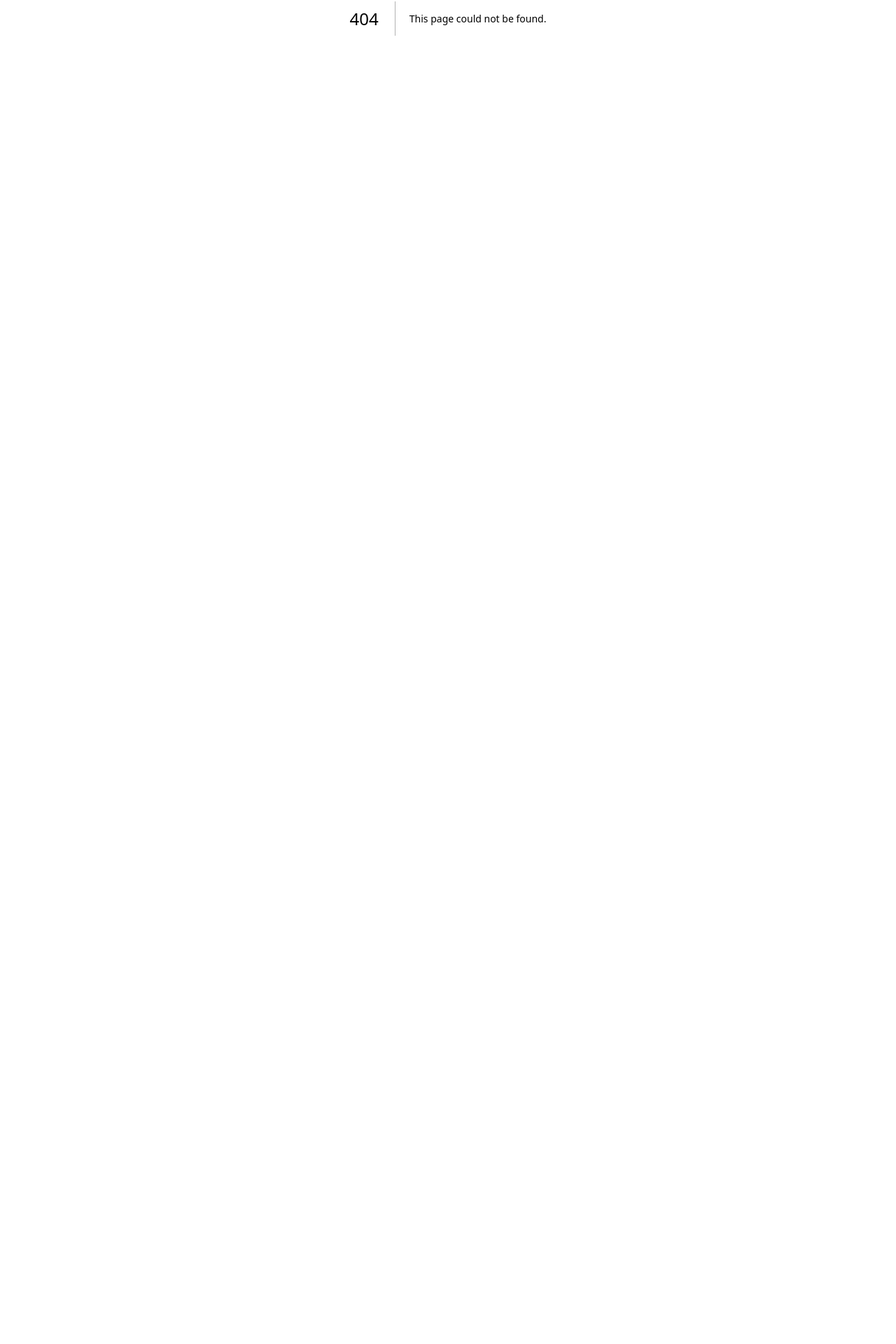
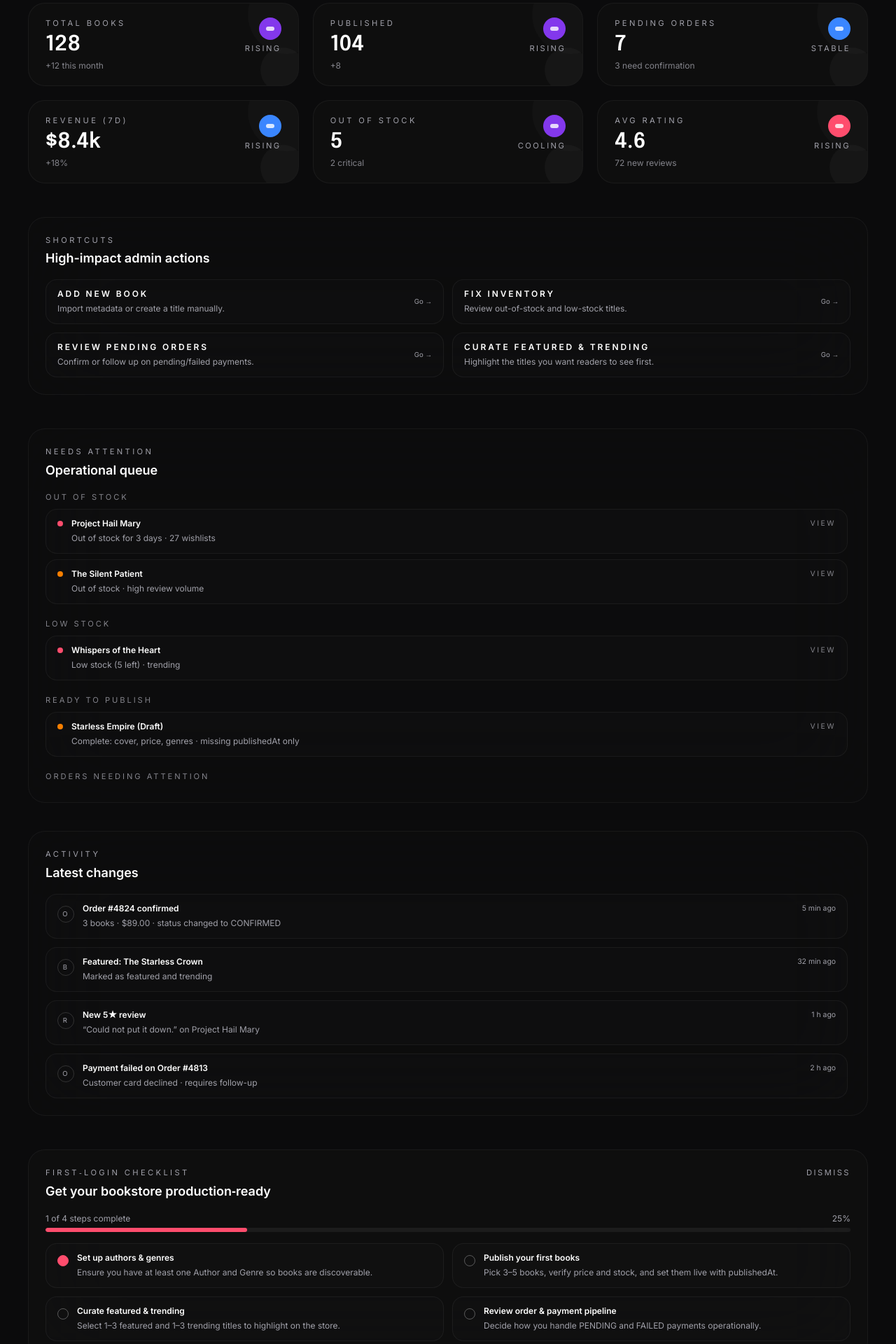
Before and after one commit to amitKhayargoli/Book-Ecommerce, a Next.js app in the folder frontend/: page /admin in a window 1280 px wide. Before the commit this address had no page. Shown: the part 374-2294 px from the top of the page at 70% size. Before the commit the page ends 800 px from the top, so only its background shows below. Built offline with nearby package versions, Linux system fonts and the light colour scheme.

Commit message:
implement admin dashboard and books management pages with mock data and type definitions

```diff
--- /dev/null
+++ b/frontend/src/app/admin/books/page.tsx
@@ -0,0 +1,34 @@
+import CustomCursor from "../../../components/CustomCursor";
+import Navbar from "../../../components/Navbar";
+import Footer from "../../../components/Footer";
+import { BooksCatalog } from "./ui/BooksCatalog";
+import booksData from "../../../data/books.json";
+
+export interface AdminBookItem {
+  id: string;
+  title: string;
+  author: string;
+  frontendGenres: string[];
+  appleBooksUrl?: string;
+  sourceCoverUrl?: string;
+  localCoverPath?: string;
+  sourceType?: string;
+  verified?: boolean;
+}
+
+export default function AdminBooksPage() {
+  const books = booksData as AdminBookItem[];
+
+  return (
+    <>
+      <CustomCursor />
+      <Navbar />
+      <main className="min-h-screen bg-background pt-24 pb-20">
+        <div className="max-w-[1400px] mx-auto px-6 md:px-10">
+          <BooksCatalog books={books} />
+        </div>
+      </main>
+      <Footer />
+    </>
+  );
+}
--- /dev/null
+++ b/frontend/src/app/admin/mockDashboardData.ts
@@ -0,0 +1,207 @@
+import { DashboardData } from "./types";
+
+export const mockDashboardData: DashboardData = {
+  kpis: [
+    {
+      id: "total-books",
+      label: "Total Books",
+      value: "128",
+      delta: "+12 this month",
+      trend: "up",
+      category: "catalog",
+    },
+    {
+      id: "published-books",
+      label: "Published",
+      value: "104",
+      delta: "+8",
+      trend: "up",
+      category: "catalog",
+    },
+    {
+      id: "pending-orders",
+      label: "Pending Orders",
+      value: "7",
+      delta: "3 need confirmation",
+      trend: "flat",
+      category: "orders",
+    },
+    {
+      id: "revenue-7d",
+      label: "Revenue (7d)",
+      value: "$8.4k",
+      delta: "+18%",
+      trend: "up",
+      category: "orders",
+    },
+    {
+      id: "out-of-stock",
+      label: "Out of Stock",
+      value: "5",
+      delta: "2 critical",
+      trend: "down",
+      category: "catalog",
+    },
+    {
+      id: "avg-rating",
+      label: "Avg Rating",
+      value: "4.6",
+      delta: "72 new reviews",
+      trend: "up",
+      category: "customers",
+    },
+  ],
+  tasks: {
+    outOfStockItems: [
+      {
+        id: "task-out-1",
+        title: "Project Hail Mary",
+        description: "Out of stock for 3 days · 27 wishlists",
+        type: "outOfStock",
+        severity: "high",
+        href: "/admin/books",
+      },
+      {
+        id: "task-out-2",
+        title: "The Silent Patient",
+        description: "Out of stock · high review volume",
+        type: "outOfStock",
+        severity: "medium",
+        href: "/admin/books",
+      },
+    ],
+    lowStockItems: [
+      {
+        id: "task-low-1",
+        title: "Whispers of the Heart",
+        description: "Low stock (5 left) · trending",
+        type: "lowStock",
+        severity: "high",
+        href: "/admin/books",
+      },
+    ],
+    draftPublishCandidates: [
+      {
+        id: "task-draft-1",
+        title: "Starless Empire (Draft)",
+        description: "Complete: cover, price, genres · missing publishedAt only",
+        type: "draftPublishCandidate",
+        severity: "medium",
+        href: "/admin/books",
+      },
+    ],
+    ordersNeedingAttention: [
+      {
+        id: "task-order-1",
+        title: "Order #4821",
+        description: "PENDING > 24h · payment PENDING",
+        type: "orderAttention",
+        severity: "high",
+        href: "/admin/orders",
+      },
+      {
+        id: "task-order-2",
+        title: "Order #4813",
+        description: "Payment FAILED · 2 items",
+        type: "orderAttention",
+        severity: "high",
+        href: "/admin/orders",
+      },
+    ],
+    catalogGaps: [
+      {
+        id: "task-gap-1",
+        title: "Untitled Sci‑Fi Anthology",
+        description: "Missing genres and preview images",
+        type: "catalogGap",
+        severity: "low",
+        href: "/admin/books",
+      },
+    ],
+  },
+  activity: {
+    recentEvents: [
+      {
+        id: "evt-1",
+        type: "order",
+        title: "Order #4824 confirmed",
+        description: "3 books · $89.00 · status changed to CONFIRMED",
+        timestamp: "5 min ago",
+      },
+      {
+        id: "evt-2",
+        type: "book",
+        title: "Featured: The Starless Crown",
+        description: "Marked as featured and trending",
+        timestamp: "32 min ago",
+      },
+      {
+        id: "evt-3",
+        type: "review",
+        title: "New 5★ review",
+        description: "“Could not put it down.” on Project Hail Mary",
+        timestamp: "1 h ago",
+      },
+      {
+        id: "evt-4",
+        type: "order",
+        title: "Payment failed on Order #4813",
+        description: "Customer card declined · requires follow-up",
+        timestamp: "2 h ago",
+      },
+    ],
+  },
+  insights: {
+    statusDistribution: [
+      { status: "PENDING", count: 7 },
+      { status: "CONFIRMED", count: 14 },
+      { status: "SHIPPED", count: 9 },
+      { status: "DELIVERED", count: 42 },
+    ],
+    topWishlistedBooks: [
+      { title: "Project Hail Mary", count: 31 },
+      { title: "The Silent Patient", count: 24 },
+    ],
+    topCartedBooks: [
+      { title: "Whispers of the Heart", count: 18 },
+      { title: "The Starless Crown", count: 15 },
+    ],
+    topGenresByBookCount: [
+      { genre: "Science Fiction", count: 22 },
+      { genre: "Fantasy", count: 18 },
+      { genre: "Mystery", count: 14 },
+    ],
+  },
+  onboarding: {
+    steps: [
+      {
+        id: "step-authors-genres",
+        title: "Set up authors & genres",
+        description: "Ensure you have at least one Author and Genre so books are discoverable.",
+        completed: true,
+      },
+      {
+        id: "step-publish-books",
+        title: "Publish your first books",
+        description:
+          "Pick 3–5 books, verify price and stock, and set them live with publishedAt.",
+        completed: false,
+      },
+      {
+        id: "step-featured-trending",
+        title: "Curate featured & trending",
+        description: "Select 1–3 featured and 1–3 trending titles to highlight on the store.",
+        completed: false,
+      },
+      {
+        id: "step-review-pipeline",
+        title: "Review order & payment pipeline",
+        description: "Decide how you handle PENDING and FAILED payments operationally.",
+        completed: false,
+      },
+    ],
+    completedCount: 1,
+    totalCount: 4,
+    isFirstLogin: true,
+  },
+};
--- /dev/null
+++ b/frontend/src/app/admin/page.tsx
@@ -0,0 +1,19 @@
+import CustomCursor from "../../components/CustomCursor";
+import Navbar from "../../components/Navbar";
+import Footer from "../../components/Footer";
+import { AdminDashboard } from "./components/AdminDashboard";
+
+export default function AdminPage() {
+  return (
+    <>
+      <CustomCursor />
+      <Navbar />
+      <main className="min-h-screen bg-background pt-24 pb-20">
+        <div className="max-w-[1400px] mx-auto px-6 md:px-10">
+          <AdminDashboard />
+        </div>
+      </main>
+      <Footer />
+    </>
+  );
+}
--- /dev/null
+++ b/frontend/src/app/admin/types.ts
@@ -0,0 +1,76 @@
+export type KpiCategory = "catalog" | "orders" | "customers";
+
+export interface Kpi {
+  id: string;
+  label: string;
+  value: string;
+  delta?: string;
+  trend?: "up" | "down" | "flat";
+  category: KpiCategory;
+}
+
+export type TaskSeverity = "low" | "medium" | "high";
+export type TaskType =
+  | "outOfStock"
+  | "lowStock"
+  | "draftPublishCandidate"
+  | "orderAttention"
+  | "catalogGap";
+
+export interface DashboardTask {
+  id: string;
+  title: string;
+  description: string;
+  type: TaskType;
+  severity: TaskSeverity;
+  href?: string;
+}
+
+export type ActivityEntityType = "book" | "order" | "review";
+
+export interface ActivityEvent {
+  id: string;
+  type: ActivityEntityType;
+  title: string;
+  description: string;
+  timestamp: string;
+}
+
+export interface DashboardTasks {
+  outOfStockItems: DashboardTask[];
+  lowStockItems: DashboardTask[];
+  draftPublishCandidates: DashboardTask[];
+  ordersNeedingAttention: DashboardTask[];
+  catalogGaps: DashboardTask[];
+}
+
+export interface DashboardActivity {
+  recentEvents: ActivityEvent[];
+}
+
+export interface OnboardingStep {
+  id: string;
+  title: string;
+  description: string;
+  completed: boolean;
+}
+
+export interface DashboardOnboarding {
+  steps: OnboardingStep[];
+  completedCount: number;
+  totalCount: number;
+  isFirstLogin: boolean;
+}
+
+export interface DashboardData {
+  kpis: Kpi[];
+  tasks: DashboardTasks;
+  activity: DashboardActivity;
+  insights: {
+    statusDistribution: { status: string; count: number }[];
+    topWishlistedBooks: { title: string; count: number }[];
+    topCartedBooks: { title: string; count: number }[];
+    topGenresByBookCount: { genre: string; count: number }[];
+  };
+  onboarding: DashboardOnboarding;
+}
--- /dev/null
+++ b/frontend/src/app/admin/utils.ts
@@ -0,0 +1,21 @@
+import { DashboardData, DashboardOnboarding } from "./types";
+
+export const LOW_STOCK_THRESHOLD = 5;
+
+export function computeOnboardingProgress(onboarding: DashboardOnboarding): DashboardOnboarding {
+  const completedCount = onboarding.steps.filter((s) => s.completed).length;
+  const totalCount = onboarding.steps.length;
+
+  return {
+    ...onboarding,
+    completedCount,
+    totalCount,
+  };
+}
+
+export function withDerivedDashboardFields(data: DashboardData): DashboardData {
+  return {
+    ...data,
+    onboarding: computeOnboardingProgress(data.onboarding),
+  };
+}
```
